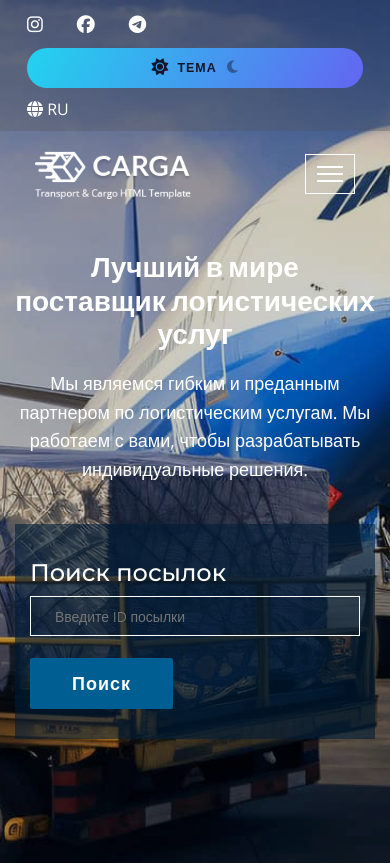
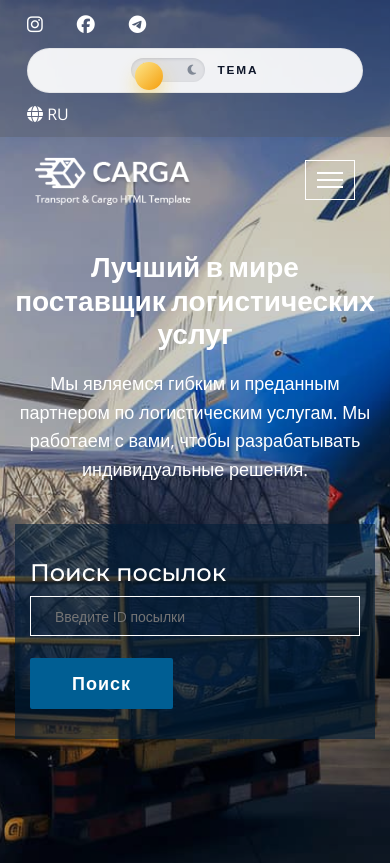
Before and after one commit to Shakhriyor10/atlas_express, a Django app: page /ru/ in a window 390 px wide. Shown: the top 863 px of the page. Run offline with Django 3.2, Linux system fonts and the light colour scheme; data that the repository does not hold is empty; some libraries are stand-ins or nearby versions.

Commit message:
Refine theme toggle visuals and persistence

```diff
--- a/static/css/theme-toggle.css
+++ b/static/css/theme-toggle.css
@@ -1,18 +1,29 @@
 :root {
   color-scheme: light dark;
+  --atlas-dark-body: #0f172a;
+  --atlas-dark-surface: #111c36;
+  --atlas-dark-surface-soft: #15254a;
+  --atlas-dark-border: rgba(148, 163, 184, 0.25);
+  --atlas-dark-text: #e2e8f0;
+  --atlas-dark-accent: #38bdf8;
+  --atlas-dark-accent-soft: rgba(56, 189, 248, 0.16);
+  --atlas-toggle-track-light: rgba(15, 23, 42, 0.08);
+  --atlas-toggle-track-dark: rgba(148, 163, 184, 0.2);
+  --atlas-toggle-thumb-light: linear-gradient(135deg, #fde68a, #f59e0b);
+  --atlas-toggle-thumb-dark: linear-gradient(135deg, #38bdf8, #6366f1);
 }
 
 body {
-  transition: background-color 0.4s ease, color 0.4s ease;
+  transition: background-color 0.45s ease, color 0.45s ease;
 }
 
 body.dark-theme {
-  background-color: #0f172a;
-  color: #e2e8f0;
+  background-color: var(--atlas-dark-body);
+  color: var(--atlas-dark-text);
 }
 
 body.dark-theme a {
-  color: #38bdf8;
+  color: var(--atlas-dark-accent);
 }
 
 body.dark-theme a:hover,
@@ -116,72 +130,140 @@ body.dark-theme #preloader {
 }
 
 .theme-toggle-container {
-  margin-right: 1.5rem;
+  margin-right: 1.25rem;
 }
 
 .theme-toggle-btn {
+  --toggle-padding: 0.45rem;
   display: inline-flex;
   align-items: center;
-  gap: 0.55rem;
-  padding: 0.55rem 1.1rem;
+  gap: 0.75rem;
+  padding: calc(var(--toggle-padding) + 0.05rem) calc(var(--toggle-padding) * 2);
   border-radius: 999px;
-  border: none;
-  background: linear-gradient(120deg, #22d3ee, #6366f1);
+  border: 1px solid rgba(15, 23, 42, 0.08);
+  background: rgba(255, 255, 255, 0.78);
   color: #0f172a;
   font-weight: 600;
-  font-size: 0.9rem;
-  letter-spacing: 0.02em;
-  box-shadow: 0 12px 25px rgba(99, 102, 241, 0.35);
-  transition: transform 0.3s ease, box-shadow 0.3s ease, background 0.3s ease;
+  font-size: 0.83rem;
+  letter-spacing: 0.08em;
+  text-transform: uppercase;
+  box-shadow: 0 18px 32px rgba(15, 23, 42, 0.08);
+  transition: transform 0.3s ease, box-shadow 0.3s ease, background 0.3s ease,
+    border-color 0.3s ease, color 0.3s ease;
   cursor: pointer;
 }
 
-.theme-toggle-btn:hover,
-.theme-toggle-btn:focus {
+.theme-toggle-btn:hover {
   transform: translateY(-1px);
-  box-shadow: 0 14px 30px rgba(56, 189, 248, 0.35);
-  outline: none;
+  box-shadow: 0 22px 40px rgba(15, 23, 42, 0.14);
 }
 
 .theme-toggle-btn:active {
   transform: translateY(0);
 }
 
-.theme-toggle-btn .theme-icon {
-  font-size: 1.05rem;
-  transition: transform 0.3s ease, opacity 0.3s ease;
+.theme-toggle-btn:focus-visible {
+  outline: none;
+  box-shadow: 0 0 0 3px rgba(56, 189, 248, 0.4);
 }
 
-.theme-toggle-btn .theme-toggle-label {
-  text-transform: uppercase;
-  font-size: 0.78rem;
-  letter-spacing: 0.08em;
+body.dark-theme .theme-toggle-btn {
+  background: rgba(15, 23, 42, 0.75);
+  color: var(--atlas-dark-text);
+  border-color: rgba(148, 163, 184, 0.35);
+  box-shadow: 0 22px 46px rgba(2, 6, 23, 0.55);
 }
 
-.theme-toggle-btn[data-theme-state="dark"] {
-  background: linear-gradient(120deg, #f97316, #facc15);
-  color: #1f2937;
-  box-shadow: 0 12px 25px rgba(250, 204, 21, 0.25);
+body.dark-theme .theme-toggle-btn:hover {
+  box-shadow: 0 26px 52px rgba(2, 6, 23, 0.6);
 }
 
-.theme-toggle-btn[data-theme-state="dark"] .theme-icon-sun {
-  opacity: 0.4;
-  transform: scale(0.85);
+.theme-toggle-visual {
+  position: relative;
+  display: inline-flex;
+  align-items: center;
+  justify-content: space-between;
+  min-width: 74px;
+  padding: 0.35rem 0.5rem;
+  border-radius: 999px;
+  background: var(--atlas-toggle-track-light);
+  box-shadow: inset 0 1px 3px rgba(15, 23, 42, 0.12);
+  isolation: isolate;
 }
 
-.theme-toggle-btn[data-theme-state="light"] .theme-icon-moon {
-  opacity: 0.45;
-  transform: scale(0.85);
+body.dark-theme .theme-toggle-visual {
+  background: var(--atlas-toggle-track-dark);
+  box-shadow: inset 0 1px 4px rgba(2, 6, 23, 0.35);
 }
 
-.theme-toggle-btn[data-theme-state="dark"] .theme-icon-moon,
+.theme-toggle-switch {
+  position: absolute;
+  z-index: 1;
+  top: 4px;
+  left: 4px;
+  width: 28px;
+  height: 28px;
+  border-radius: 50%;
+  background: var(--atlas-toggle-thumb-light);
+  box-shadow: 0 8px 18px rgba(249, 200, 39, 0.45);
+  transition: transform 0.45s cubic-bezier(0.4, 0, 0.2, 1), background 0.4s ease,
+    box-shadow 0.4s ease;
+  pointer-events: none;
+}
+
+.theme-toggle-btn[data-theme-state="dark"] .theme-toggle-switch {
+  transform: translateX(34px);
+  background: var(--atlas-toggle-thumb-dark);
+  box-shadow: 0 10px 24px rgba(99, 102, 241, 0.45);
+}
+
+.theme-toggle-icon {
+  position: relative;
+  z-index: 2;
+  font-size: 0.95rem;
+  transition: color 0.3s ease, opacity 0.3s ease, transform 0.4s ease;
+}
+
+.theme-icon-sun {
+  color: #f59e0b;
+}
+
+.theme-icon-moon {
+  color: #1f2937;
+}
+
 .theme-toggle-btn[data-theme-state="light"] .theme-icon-sun {
   opacity: 1;
   transform: scale(1);
 }
 
-body.dark-theme .theme-toggle-btn {
-  color: #0f172a;
+.theme-toggle-btn[data-theme-state="light"] .theme-icon-moon {
+  opacity: 0.55;
+  transform: scale(0.9);
+  color: #334155;
+}
+
+.theme-toggle-btn[data-theme-state="dark"] .theme-icon-sun {
+  opacity: 0.45;
+  transform: scale(0.9);
+}
+
+.theme-toggle-btn[data-theme-state="dark"] .theme-icon-moon {
+  opacity: 1;
+  transform: scale(1);
+  color: #60a5fa;
+}
+
+.theme-toggle-label {
+  display: inline-flex;
+  align-items: center;
+  gap: 0.4rem;
+  letter-spacing: 0.12em;
+  font-size: 0.74rem;
+}
+
+body.dark-theme .theme-toggle-label {
+  color: var(--atlas-dark-text);
 }
 
 .theme-toggle-mobile {
@@ -191,9 +273,31 @@ body.dark-theme .theme-toggle-btn {
 .theme-toggle-mobile .theme-toggle-btn {
   width: 100%;
   justify-content: center;
-  padding: 0.5rem 0.75rem;
-  font-size: 0.85rem;
+  gap: 0.9rem;
+  padding: 0.65rem 0.85rem;
+  font-size: 0.8rem;
+  background: rgba(255, 255, 255, 0.92);
+  border-color: rgba(15, 23, 42, 0.06);
   box-shadow: none;
+}
+
+body.dark-theme .theme-toggle-mobile .theme-toggle-btn {
+  background: rgba(15, 23, 42, 0.85);
+  border-color: rgba(148, 163, 184, 0.4);
+}
+
+.theme-toggle-mobile .theme-toggle-label {
+  letter-spacing: 0.18em;
+}
+
+@media (max-width: 1199px) {
+  .theme-toggle-btn {
+    font-size: 0.78rem;
+  }
+
+  .theme-toggle-label {
+    letter-spacing: 0.1em;
+  }
 }
 
 @media (max-width: 991px) {
@@ -202,10 +306,22 @@ body.dark-theme .theme-toggle-btn {
   }
 }
 
+@media (max-width: 480px) {
+  .theme-toggle-mobile .theme-toggle-btn {
+    padding: 0.6rem 0.7rem;
+    gap: 0.75rem;
+  }
+
+  .theme-toggle-mobile .theme-toggle-label {
+    letter-spacing: 0.16em;
+  }
+}
+
 @media (prefers-reduced-motion: reduce) {
   body,
   .theme-toggle-btn,
-  .theme-toggle-btn .theme-icon {
-    transition: none;
+  .theme-toggle-btn .theme-toggle-switch,
+  .theme-toggle-btn .theme-toggle-icon {
+    transition: none !important;
   }
 }
--- a/static/js/theme-toggle.js
+++ b/static/js/theme-toggle.js
@@ -4,6 +4,23 @@
   if (!toggles.length) {
     return;
   }
+
+  const storage = {
+    get() {
+      try {
+        return window.localStorage.getItem(STORAGE_KEY);
+      } catch (error) {
+        return null;
+      }
+    },
+    set(value) {
+      try {
+        window.localStorage.setItem(STORAGE_KEY, value);
+      } catch (error) {
+        // Silently ignore when storage is not available (private mode, etc.)
+      }
+    },
+  };
 
   const prefersDark = window.matchMedia ? window.matchMedia('(prefers-color-scheme: dark)') : null;
 
@@ -17,12 +34,12 @@
     });
   };
 
-  const storedTheme = localStorage.getItem(STORAGE_KEY);
+  const storedTheme = storage.get();
   const initialTheme = storedTheme || (prefersDark && prefersDark.matches ? 'dark' : 'light');
   applyTheme(initialTheme);
 
   const saveTheme = (theme) => {
-    localStorage.setItem(STORAGE_KEY, theme);
+    storage.set(theme);
   };
 
   toggles.forEach((toggle) => {
@@ -36,7 +53,7 @@
 
   if (prefersDark) {
     const mediaListener = (event) => {
-      if (!localStorage.getItem(STORAGE_KEY)) {
+      if (!storage.get()) {
         applyTheme(event.matches ? 'dark' : 'light');
       }
     };
--- a/templates/index-2.html
+++ b/templates/index-2.html
@@ -146,9 +146,12 @@
 
                     <li class="theme-toggle-mobile d-block d-lg-none">
                         <button type="button" class="theme-toggle-btn" data-theme-toggle aria-label="{% trans 'Переключить тему' %}">
-                            <i class="fa-solid fa-sun theme-icon theme-icon-sun" aria-hidden="true"></i>
+                            <span class="theme-toggle-visual" aria-hidden="true">
+                                <i class="fa-solid fa-sun theme-icon theme-icon-sun"></i>
+                                <span class="theme-toggle-switch"></span>
+                                <i class="fa-solid fa-moon theme-icon theme-icon-moon"></i>
+                            </span>
                             <span class="theme-toggle-label">{% trans 'Тема' %}</span>
-                            <i class="fa-solid fa-moon theme-icon theme-icon-moon" aria-hidden="true"></i>
                         </button>
                     </li>
 
@@ -184,9 +187,12 @@
 
                                 <div class="theme-toggle-container d-none d-lg-flex align-items-center">
                                         <button type="button" class="theme-toggle-btn" data-theme-toggle aria-label="{% trans 'Переключить тему' %}">
-                                                <i class="fa-solid fa-sun theme-icon theme-icon-sun" aria-hidden="true"></i>
+                                                <span class="theme-toggle-visual" aria-hidden="true">
+                                                        <i class="fa-solid fa-sun theme-icon theme-icon-sun"></i>
+                                                        <span class="theme-toggle-switch"></span>
+                                                        <i class="fa-solid fa-moon theme-icon theme-icon-moon"></i>
+                                                </span>
                                                 <span class="theme-toggle-label">{% trans 'Темный режим' %}</span>
-                                                <i class="fa-solid fa-moon theme-icon theme-icon-moon" aria-hidden="true"></i>
                                         </button>
                                 </div>
 
```
Also changed, not shown: other parts of static/css/theme-toggle.css (+17 -14 lines).
